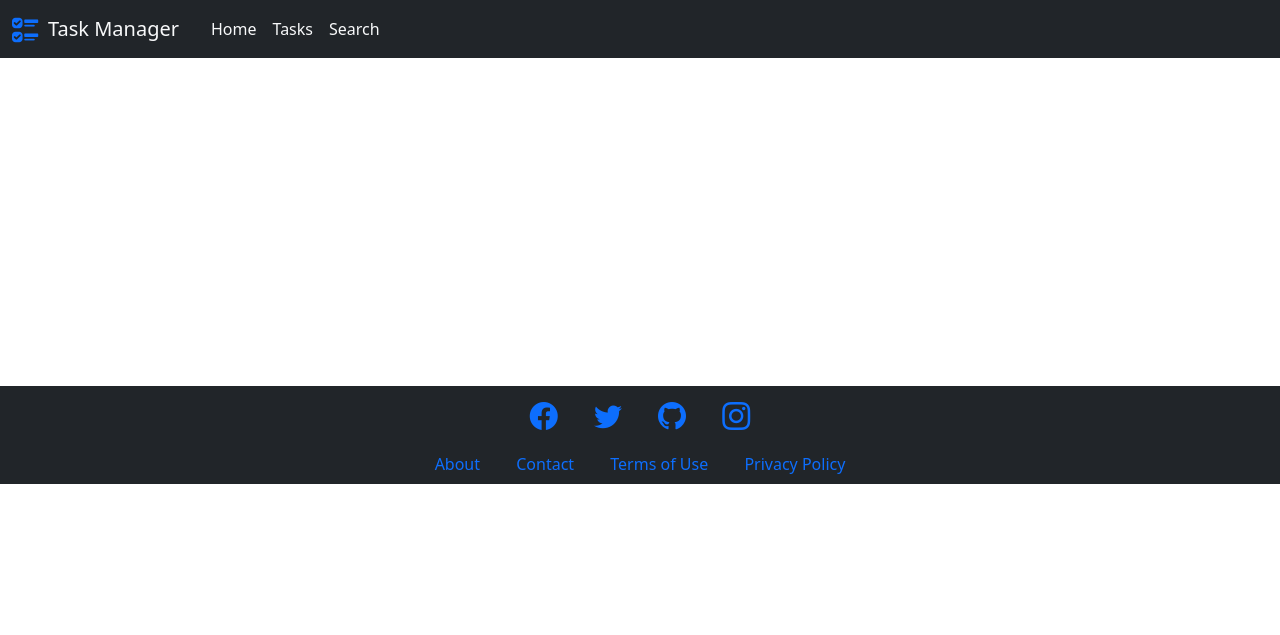
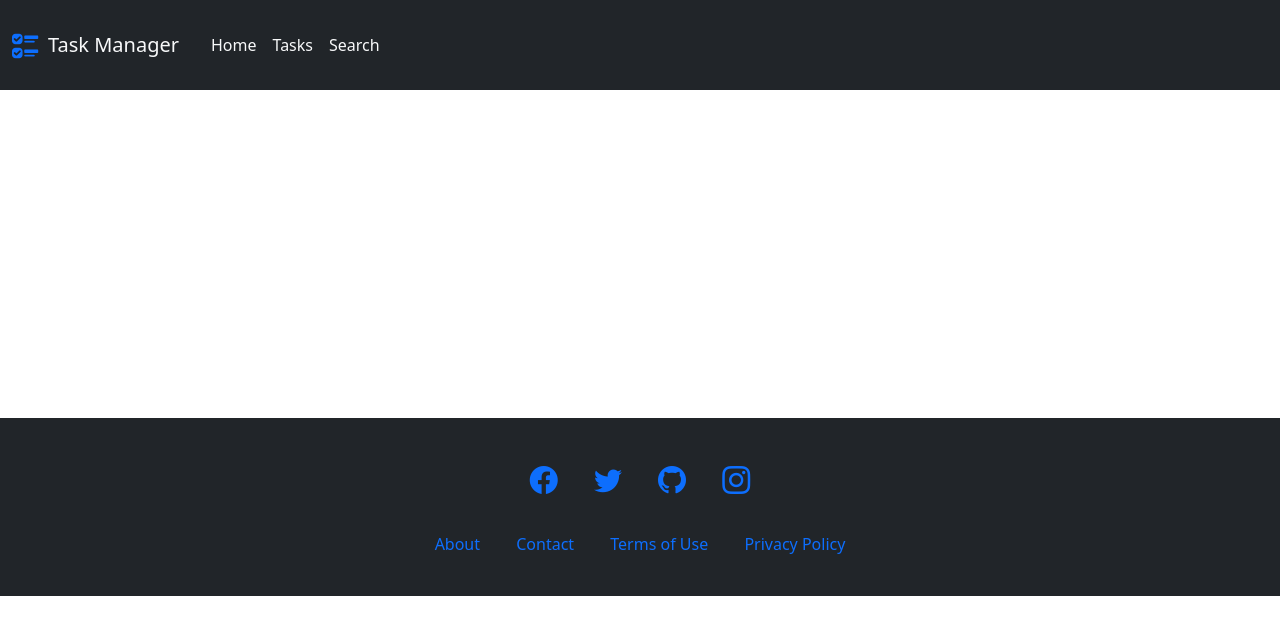
Before and after one commit to HosseinTahami/HW-98, a Django app: page /home/ in a window 1280 px wide. Shown: the top 635 px of the page. Run offline with Django 4.2, Linux system fonts and the light colour scheme; data that the repository does not hold is empty.

Commit message:
better ui for task manger

```diff
--- a/HW15/TaskManager/template/base.html
+++ b/HW15/TaskManager/template/base.html
@@ -11,7 +11,7 @@
 </head>
 
 <body>
-    <nav class="navbar  sticky-top navbar-expand-lg bg-dark">
+    <nav class="navbar  sticky-top navbar-expand-lg bg-dark py-4">
         <div class="container-fluid text-primary">
             <i class="bi bi-ui-checks fs-3"></i>
             <a class="navbar-brand px-2 text-light" href="{% url 'main_page' %}">Task Manager</a>
@@ -50,9 +50,9 @@
     <br>
     <br>
     <br>
-    <footer class="footer_container sticky-bottom bg-dark ">
-        <div class="container text-center">
-            <div class="row py-2">
+    <footer class="footer_container bg-dark py-3">
+        <div class="container text-center py-2">
+            <div class="row py-3">
                 <div class="col-12 text-center">
                     <a class="mx-3" href=" #!" style="text-decoration:none">
                         <i class="bi-facebook fs-3"></i>
@@ -68,7 +68,7 @@
                     </a>
                 </div>
             </div>
-            <div class="row py-2 ">
+            <div class="row py-3 ">
                 <div class="col-12">
                     <a class="mx-3" href="" style="text-decoration:none">About</a>
                     <a class="mx-3" href="" style="text-decoration:none">Contact</a>
```
